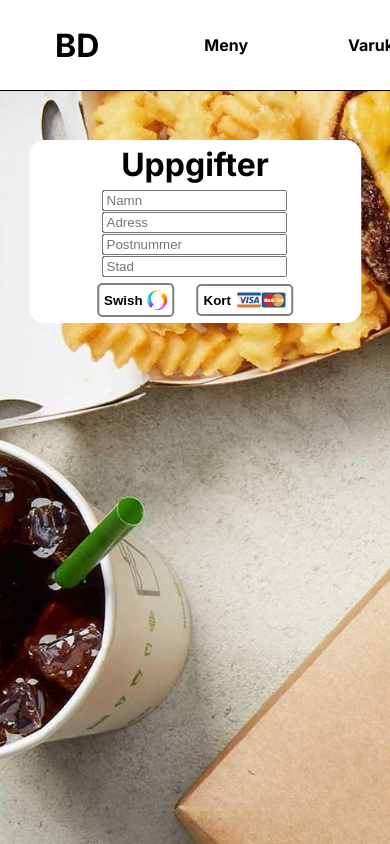
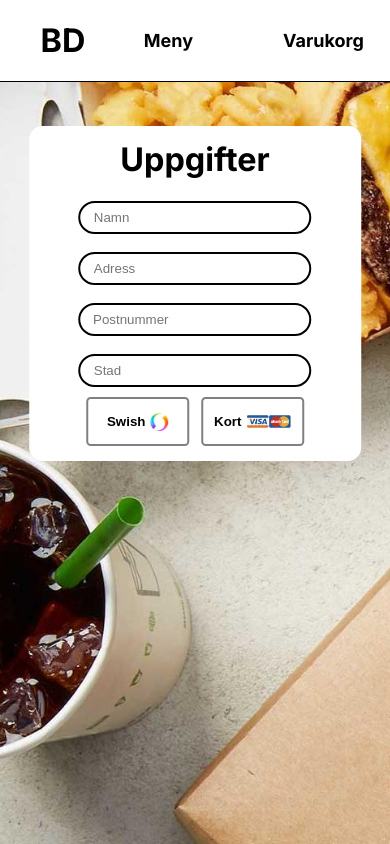
Before and after one commit to LarsIvarsson/BunDrop, a React (Vite) app: page /betalning in a window 390 px wide. Built offline with nearby package versions, Linux system fonts and the light colour scheme.

Commit message:
add responsiveness

```diff
--- a/db.json
+++ b/db.json
@@ -133,6 +133,26 @@
       ],
       "totalPrice": 129,
       "id": 2
+    },
+    {
+      "products": [
+        {
+          "name": "Spicy Burger",
+          "quantity": 2
+        }
+      ],
+      "totalPrice": 258,
+      "id": 3
+    },
+    {
+      "products": [
+        {
+          "name": "Cheese Burger",
+          "quantity": 3
+        }
+      ],
+      "totalPrice": 387,
+      "id": 4
     }
   ],
   "users": [
--- a/src/App.css
+++ b/src/App.css
@@ -1,34 +1,74 @@
 @import url("https://fonts.googleapis.com/css2?family=Inter:wght@100;200;300;400;500;600;700;800;900&display=swap");
+
+html {
+  font-size: 10px;
+}
 
 body {
   font-family: "Inter";
+  font-size: 1.6rem;
   margin: 0;
   background-image: url("/images/background.jpg");
   background-size: cover;
   background-repeat: no-repeat;
   background-attachment: fixed;
+  box-sizing: border-box;
 }
 
-h1,
-h2,
+h1 {
+  margin: 1.5rem;
+  font-size: 3.6rem;
+}
+
+h2 {
+  /* margin: 1.5rem; */
+  font-size: 2.4rem;
+}
+
 h3 {
-  margin: 5px;
+  margin: 1.5rem;
+  font-size: 2rem;
+}
+
+h4 {
+  margin: 0;
+  font-size: 2rem;
+}
+em,
+p,
+label {
+  font-size: 2rem;
 }
 
 a {
   text-decoration: none;
   color: black;
-  margin-left: 50px;
-  margin-right: 50px;
+}
+
+.link-style {
+  text-decoration: underline;
+  color: darkblue;
 }
 
 span {
-  margin: 0px 25px;
+  margin: 0rem 2.5rem;
 }
 
 .navbar {
   border-bottom: 1px solid black;
-  height: 90px;
+  height: 9rem;
+}
+
+.logo {
+  margin-left: 4.5rem;
+}
+.logo:hover {
+  font-size: 4rem;
+}
+
+.navbar-link {
+  margin-left: 5rem;
+  margin-right: 5rem;
 }
 
 .fixed {
@@ -39,16 +79,16 @@ span {
 }
 
 .dummy-navbar {
-  height: 90px;
+  height: 9rem;
 }
 
-.searchbar {
-  margin: 20px;
-  text-align: center;
+.input-field {
+  margin: 1rem;
+  text-indent: 5%;
   border: 2px solid black;
-  border-radius: 20px;
-  height: 30px;
-  width: 250px;
+  border-radius: 2rem;
+  height: 3rem;
+  width: 25rem;
 }
 
 .flex-container {
@@ -66,11 +106,11 @@ span {
 
 .view-frame {
   width: 85vw;
-  border-radius: 15px;
+  border-radius: 1.5rem;
   position: absolute;
   left: 50%;
   transform: translateX(-50%);
-  margin-top: 50px;
+  margin-top: 5rem;
 }
 
 .text-center {
@@ -86,40 +126,90 @@ span {
 }
 
 .card-img {
-  max-width: 200px;
+  max-width: 20rem;
 }
 
 .prod-img {
-  max-width: 300px;
+  max-width: 30rem;
 }
 
 .cart-img {
-  max-width: 150px;
+  max-width: 15rem;
 }
 
 .grid-container {
   display: grid;
   grid-template-columns: repeat(3, 1fr);
-  gap: 50px;
-  margin-left: 100px;
-  margin-right: 100px;
+  gap: 5rem;
+  margin-left: 10rem;
+  margin-right: 10rem;
 }
 
 .grid-item {
   text-align: center;
-  border-radius: 10px;
-  padding: 15px;
-  padding-bottom: 50px;
+  border-radius: 1rem;
+  padding: 1.5rem;
+  padding-bottom: 5rem;
+}
+.green-btn {
+  border: none;
+  border-radius: 0.5rem;
+  background-color: green;
+  color: white;
+  cursor: pointer;
+  padding: 1rem;
+  margin: 1rem;
+}
+.green-btn:hover {
+  opacity: 0.5;
+}
+
+.cancel-btn:hover {
+  opacity: 0.5;
+}
+
+.cancel-btn {
+  border: none;
+  border-radius: 0.5rem;
+  background-color: red;
+  color: white;
+  cursor: pointer;
+  padding: 1rem;
+  margin: 1rem;
 }
 
 .order-btn {
   border: none;
-  border-radius: 5px;
+  border-radius: 0.5rem;
   background-color: green;
   color: white;
   cursor: pointer;
-  padding: 10px;
-  margin: 10px;
+  padding: 1rem;
+  margin: 1rem;
+  position: relative;
+  -webkit-transition-duration: 0.4s; /* Safari */
+  transition-duration: 0.4s;
+  text-decoration: none;
+  overflow: hidden;
+}
+.order-btn:after {
+  content: "";
+  background: #90ee90;
+  display: block;
+  position: absolute;
+  padding-top: 300%;
+  padding-left: 350%;
+  margin-left: -20px !important;
+  margin-top: -120%;
+  opacity: 0;
+  transition: all 2s;
+  border-radius: 0.5rem;
+}
+.order-btn:active:after {
+  padding: 0;
+  margin: 0;
+  opacity: 1;
+  transition: 0s;
 }
 
 .btn-text {
@@ -129,52 +219,42 @@ span {
 .block-container {
   display: flex;
   flex-direction: column;
-  width: 200px;
-  gap: 5px;
+  align-items: center;
+  gap: 0.5rem;
 }
 
 .cart-item {
   border: 1px solid black;
-  border-radius: 15px;
-  margin: 10px;
-  padding: 5px;
+  border-radius: 1.5rem;
+  margin: 1rem;
+  padding: 0.5rem;
   text-align: center;
 }
 
 .quantity-ctrl {
-  margin: 10px;
+  margin: 1rem;
 }
 
 .kort-img {
-  max-width: 50px;
+  max-width: 5rem;
 }
 .swish-img {
-  max-width: 20px;
+  max-width: 2rem;
 }
 
-.swish {
+.payment-method {
+  width: 10rem;
+  height: 4rem;
   cursor: pointer;
   font-weight: bold;
   display: flex;
   align-items: center;
   justify-content: center;
   border: 2px solid gray;
-  border-radius: 5px;
-  margin: 5px;
-  padding: 5px;
-  gap: 5px;
-}
-.kort {
-  cursor: pointer;
-  font-weight: bold;
-  display: flex;
-  align-items: center;
-  justify-content: start;
-  border: 2px solid gray;
-  border-radius: 5px;
-  margin: 5px;
-  padding: 5px;
-  gap: 5px;
+  border-radius: 0.5rem;
+  margin-bottom: 1.5rem;
+  padding: 0.5rem;
+  gap: 0.5rem;
 }
 
 .no-btn {
@@ -191,7 +271,7 @@ span {
   top: 0;
   right: 0;
   bottom: 0;
-  border-radius: 15px;
+  border-radius: 1.5rem;
   background-color: rgba(0, 0, 0, 0.5);
   display: flex;
   align-items: center;
@@ -202,6 +282,20 @@ span {
   width: 50%;
   height: 50%;
   background-color: white;
-  padding: 10px;
+  padding: 1rem;
   border-bottom: 1px solid gray;
 }
+
+@media screen and (max-width: 850px) {
+  html {
+    font-size: 9px;
+  }
+
+  .grid-container {
+    display: grid;
+    grid-template-columns: repeat(1, 1fr);
+    gap: 5rem;
+    margin-left: 10rem;
+    margin-right: 10rem;
+  }
+}
--- a/src/components/Modal.jsx
+++ b/src/components/Modal.jsx
@@ -10,9 +10,13 @@ function Modal(props) {
         <p> Köplogik </p> <hr />
         {/* Länken ska gå till bekräftelsesida */}
         <Link to="/meny">
-          <button onClick={props.confirmPayment}>Köp</button>
+          <button className="green-btn" onClick={props.confirmPayment}>
+            Köp
+          </button>
         </Link>
-        <button onClick={props.onClose}>Ångra</button>
+        <button className="cancel-btn" onClick={props.onClose}>
+          Ångra
+        </button>
       </div>
     </div>
   );
--- a/src/components/Navbar.jsx
+++ b/src/components/Navbar.jsx
@@ -7,17 +7,17 @@ function Navbar() {
       <div className="dummy-navbar"></div>
       <div className="flex-container justify-between white-bg fixed navbar">
         <Link to="/">
-          <h1>BD</h1>
+          <h1 className="logo">BD</h1>
         </Link>
         <div className="flex-container">
           <Link to="/meny">
-            <h4>Meny</h4>
+            <h4 className="navbar-link">Meny</h4>
           </Link>
           <Link to="/varukorg">
-            <h4>Varukorg</h4>
+            <h4 className="navbar-link">Varukorg</h4>
           </Link>
           <Link to="/login">
-            <h4>Logga in</h4>
+            <h4 className="navbar-link">Logga in</h4>
           </Link>
         </div>
       </div>
--- a/src/components/ProductCard.jsx
+++ b/src/components/ProductCard.jsx
@@ -38,7 +38,7 @@ function ProductCard(props) {
         <img className="card-img" src={props.product.image} alt="" />
         <h2>{props.product.name}</h2>
         <Link to={`/produkter/${props.product.id}`}>
-          <button className="order-btn">
+          <button className="green-btn">
             <h2 className="btn-text">Beställ</h2>
           </button>
         </Link>
--- a/src/components/ProductList.jsx
+++ b/src/components/ProductList.jsx
@@ -5,6 +5,7 @@ import SearchBar from "../components/SearchBar";
 function ProductList() {
   const [products, setProducts] = useState([]);
   const [filteredProducts, setFilteredProducts] = useState([]);
+
   useEffect(() => {
     const getProducts = async () => {
       await fetch("http://localhost:7000/products")
--- a/src/components/SearchBar.jsx
+++ b/src/components/SearchBar.jsx
@@ -7,7 +7,7 @@ function SearchBar({ filterProducts }) {
         onInput={(e) => {
           filterProducts(e.target.value);
         }}
-        className="searchbar"
+        className="input-field"
         type="text"
         placeholder="Sök..."
       />
--- a/src/routes/Login.jsx
+++ b/src/routes/Login.jsx
@@ -3,16 +3,19 @@ import { Link } from "react-router-dom";
 
 function Login() {
   return (
-    <div className="view-frame white-bg text-center">
+    <div className="view-frame white-bg text-center block-container">
       <h1>Login</h1>
-      <div className="block-container">
-        <label htmlFor="username-input">Användarnamn: </label>
-        <input id="username-input" type="text" />
-        <label htmlFor="password-input">Lösenord: </label>
-        <input id="password-input" type="password" />
-        <button className="order-btn">Logga in</button>
+
+      <label htmlFor="username-input">Användarnamn: </label>
+      <input className="input-field" id="username-input" type="text" />
+
+      <label htmlFor="password-input">Lösenord: </label>
+      <input className="input-field" id="password-input" type="password" />
+
+      <div>
+        <button className="green-btn">Logga in</button>
         <Link to="/register">
-          <button className="order-btn">Registrera</button>
+          <button className="green-btn">Registrera</button>
         </Link>
       </div>
     </div>
--- a/src/routes/Payment.jsx
+++ b/src/routes/Payment.jsx
@@ -36,6 +36,7 @@ function Payment() {
     if (name !== "" && adress !== "" && city !== "" && postal !== "")
       setShow(true);
   }
+
   function confirmPayment() {
     // save order to db.json
     let products = [];
@@ -67,10 +68,16 @@ function Payment() {
       />
       <form onSubmit={handleSubmit}>
         <div>
-          <input type="text" placeholder="Namn" onChange={handleNameChange} />
+          <input
+            className="input-field"
+            type="text"
+            placeholder="Namn"
+            onChange={handleNameChange}
+          />
         </div>
         <div>
           <input
+            className="input-field"
             type="text"
             placeholder="Adress"
             onChange={handleAdressChange}
@@ -78,25 +85,31 @@ function Payment() {
         </div>
         <div>
           <input
+            className="input-field"
             type="number"
             placeholder="Postnummer"
             onChange={handlePostalChange}
           />
         </div>
         <div>
-          <input type="text" placeholder="Stad" onChange={handleCityChange} />
+          <input
+            className="input-field"
+            type="text"
+            placeholder="Stad"
+            onChange={handleCityChange}
+          />
         </div>
       </form>
 
       <button onClick={handleSubmit} className="no-btn" type="submit">
-        <div className="swish">
+        <div className="payment-method">
           <span className="no-margin">Swish</span>
           <img className="swish-img" src="/images/logos/swish.jpg" alt="" />
         </div>
       </button>
 
       <button onClick={handleSubmit} className="no-btn" type="submit">
-        <div className="kort">
+        <div className="payment-method">
           <span className="no-margin">Kort</span>
           <img className="kort-img" src="/images/logos/cards.png" alt="" />
         </div>
```
Also changed, not shown: src/routes/Cart.jsx (+7 -3 lines), src/routes/Register.jsx (+8 -4 lines).
